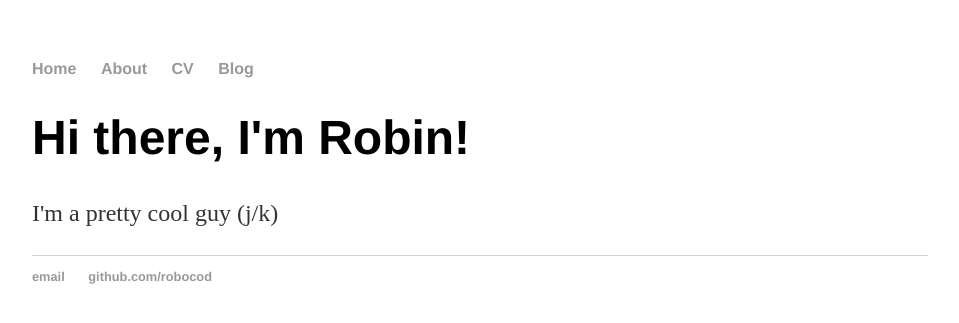
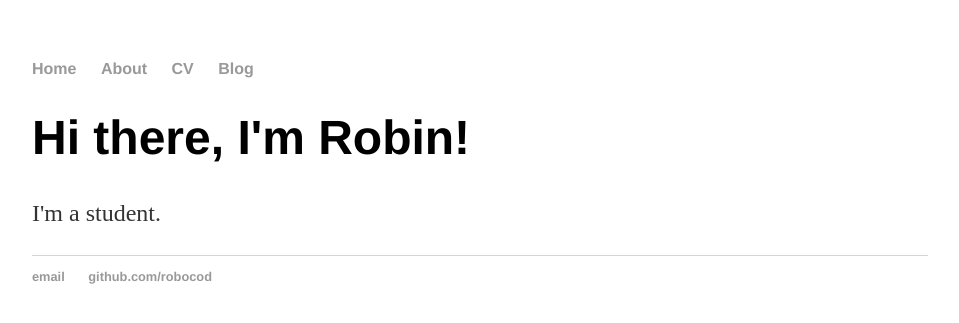
Before and after one commit to Robocod/robocod.github.io, a Jekyll site: the page built from index.html, in a window 1280 px wide. Shown: the top 323 px of the page, without its empty margins (160-1119 px from the left). Built offline with Jekyll 4.4.1, drawn with Linux system fonts in a browser that asks for light colours.

Commit message:
Update index.html
using templating system

```diff
--- a/index.html
+++ b/index.html
@@ -1,30 +1,8 @@
-<!DOCTYPE html>
-<html>
-	<head>
-		<title>Robin Coady</title>
-		<!-- main style -->
-		<link rel="stylesheet" type="text/css" href="/css/main.css">
-	</head>
-	<body>
-		<nav>
-    		<ul>
-        		<li><a href="/">Home</a></li>
-	        	<li><a href="/about">About</a></li>
-        		<li><a href="/cv">CV</a></li>
-        		<li><a href="/blog">Blog</a></li>
-    		</ul>
-		</nav>
-		<div class="container">
-    		<div class="blurb">
-        		<h1>Hi there, I'm Robin!</h1>
-				<p>I'm a pretty cool guy (j/k)</p>
-    		</div><!-- /.blurb -->
-		</div><!-- /.container -->
-		<footer>
-    		<ul>
-        		<li><a href="mailto:no@no.com">email</a></li>
-        		<li><a href="https://github.com/robocod">github.com/robocod</a></li>
-			</ul>
-		</footer>
-	</body>
-</html>
+---
+layout: default
+title: Robin Coady, Computer Scientist
+---
+<div class="blurb">
+	<h1>Hi there, I'm Robin!</h1>
+	<p>I'm a student.</a></p>
+</div><!-- /.blurb -->
```
